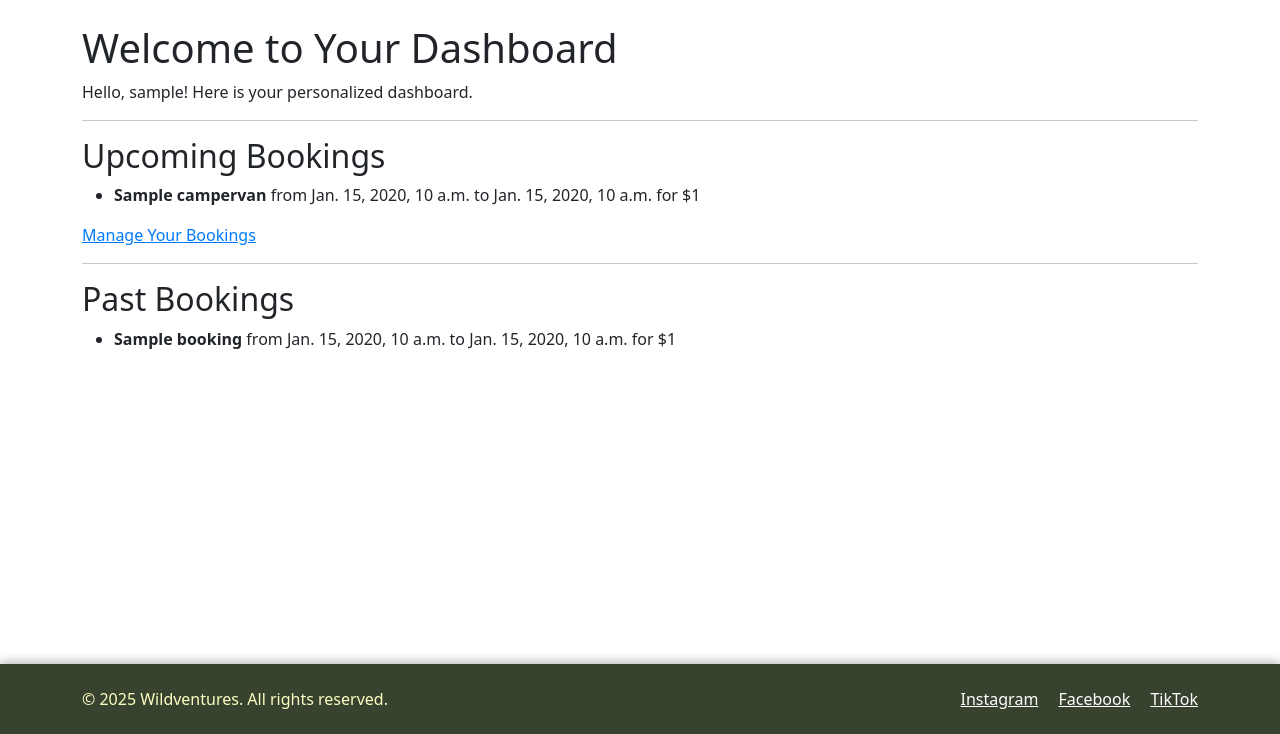
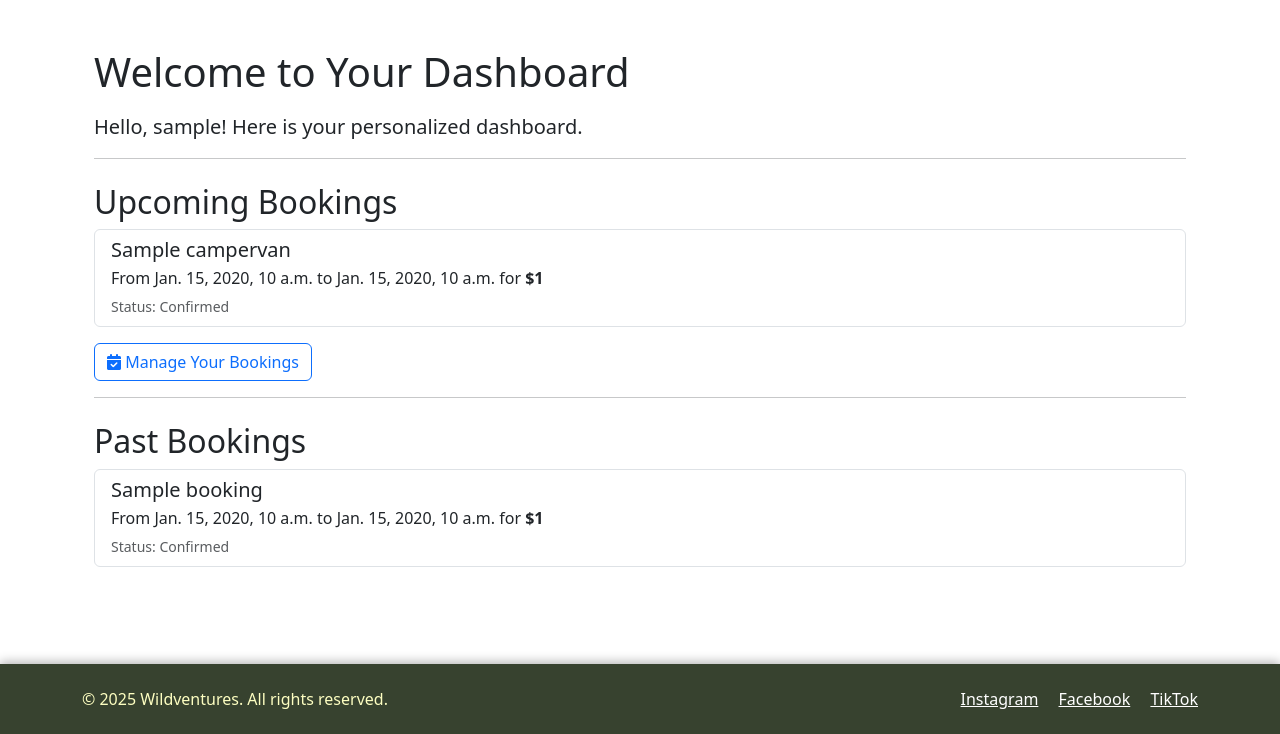
Before and after one commit to Maxcode0101/Wildventures, a Django app: template users/templates/users/dashboard.html in a window 1280 px wide. Shown: the part 66-800 px from the top of the page. Run offline with Django 5.2, Linux system fonts and the light colour scheme; a user stored in the database is signed in; tables that the repository leaves empty hold one stand-in row (values such as "Sample post"); the template is opened without the code that fills it: most values are stand-ins (such as "Sample title", 1, 10 or a date in 2020); some libraries are stand-ins or nearby versions.

Commit message:
Add styling to dashboard.html with bootstrap

```diff
--- a/users/templates/users/dashboard.html
+++ b/users/templates/users/dashboard.html
@@ -1,44 +1,49 @@
 {% extends "base.html" %}
 
 {% block content %}
-<h1>Welcome to Your Dashboard</h1>
-<p>Hello, {{ request.user.username }}! Here is your personalized dashboard.</p>
+<div class="container mt-4">
+  <h1 class="mb-3">Welcome to Your Dashboard</h1>
+  <p class="lead">Hello, {{ request.user.username }}! Here is your personalized dashboard.</p>
 
   <hr>
 
   <!-- Upcoming Bookings Section -->
-    <h2>Upcoming Bookings</h2>
+  <h2 class="mt-4">Upcoming Bookings</h2>
   {% if upcoming_bookings %}
-        <ul>
+    <div class="list-group mb-3">
       {% for booking in upcoming_bookings %}
-                <li>
-                    <strong>{{ booking.campervan.name }}</strong>
-                    from {{ booking.start_date }} to {{ booking.end_date }}
-                    for ${{ booking.total_price }}
-                </li>
+        <div class="list-group-item list-group-item-action">
+          <h5 class="mb-1">{{ booking.campervan.name }}</h5>
+          <p class="mb-1">From {{ booking.start_date }} to {{ booking.end_date }} for <strong>${{ booking.total_price }}</strong></p>
+          <small class="text-muted">Status: {{ booking.status }}</small>
+        </div>
       {% endfor %}
-        </ul>
-        <p><a href="{% url 'my_bookings' %}" style="color: #007BFF; text-decoration: underline;">Manage Your Bookings</a></p>
+    </div>
+    <p>
+      <a href="{% url 'my_bookings' %}" class="btn btn-outline-primary">
+        <i class="fas fa-calendar-check"></i> Manage Your Bookings
+      </a>
+    </p>
   {% else %}
-        <p>No upcoming bookings found. <a href="{% url 'campervan_list' %}" style="color: #007BFF; text-decoration: underline;">Book Now</a></p>
-
+    <p>No upcoming bookings found. <a href="{% url 'campervan_list' %}" class="btn btn-primary"><i class="fas fa-car-side"></i> Book Now</a></p>
   {% endif %}
 
   <hr>
 
   <!-- Past Bookings Section -->
-    <h2>Past Bookings</h2>
+  <h2 class="mt-4">Past Bookings</h2>
   {% if past_bookings %}
-        <ul>
+    <div class="list-group">
       {% for booking in past_bookings %}
-                <li>
-                    <strong>{{ booking.campervan_name }}</strong>
-                    from {{ booking.start_date }} to {{ booking.end_date }}
-                    for ${{ booking.total_price }}
-                </li>
+        <div class="list-group-item">
+          <h5 class="mb-1">{{ booking.campervan_name }}</h5>
+          <p class="mb-1">From {{ booking.start_date }} to {{ booking.end_date }} for <strong>${{ booking.total_price }}</strong></p>
+          <small class="text-muted">Status: {{ booking.status }}</small>
+        </div>
       {% endfor %}
-        </ul>
+    </div>
   {% else %}
     <p>No past bookings found.</p>
   {% endif %}
+</div>
 {% endblock %}
```
Lines whose indentation alone changed are shown as unchanged.
